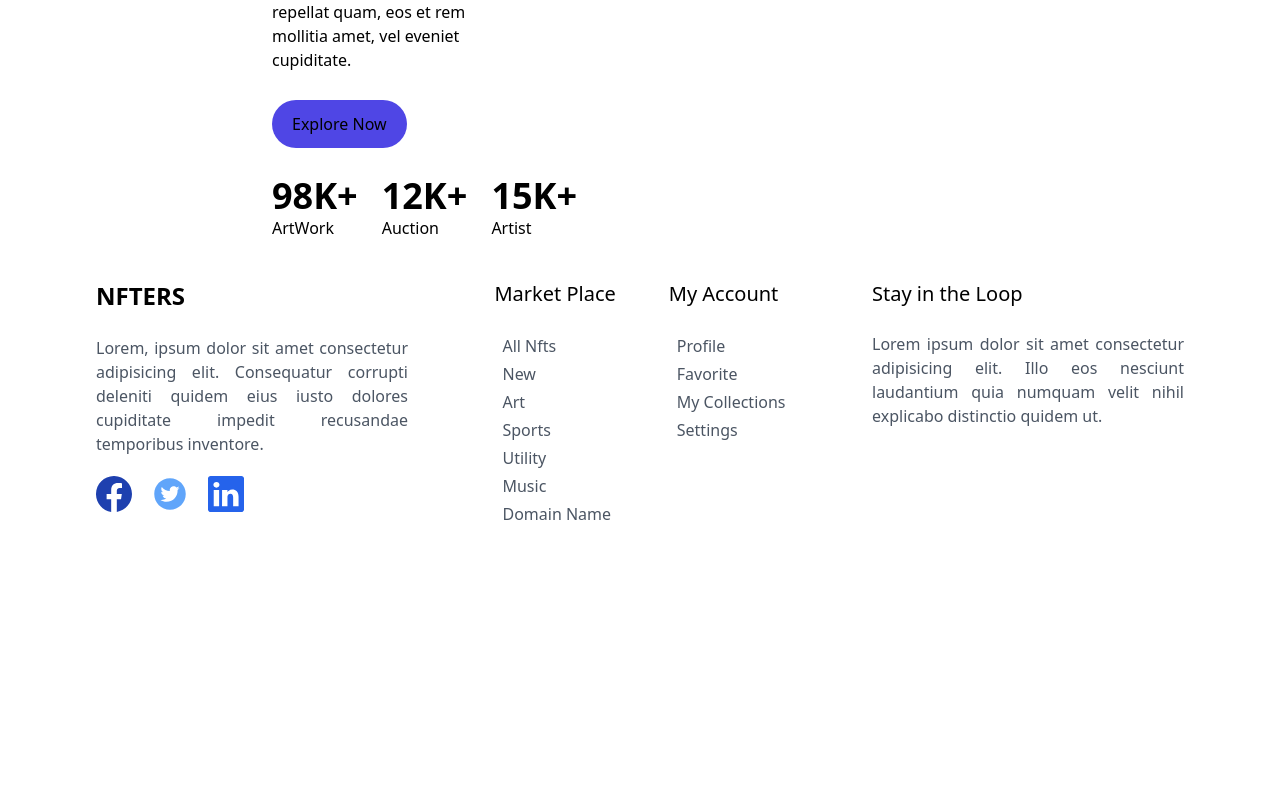
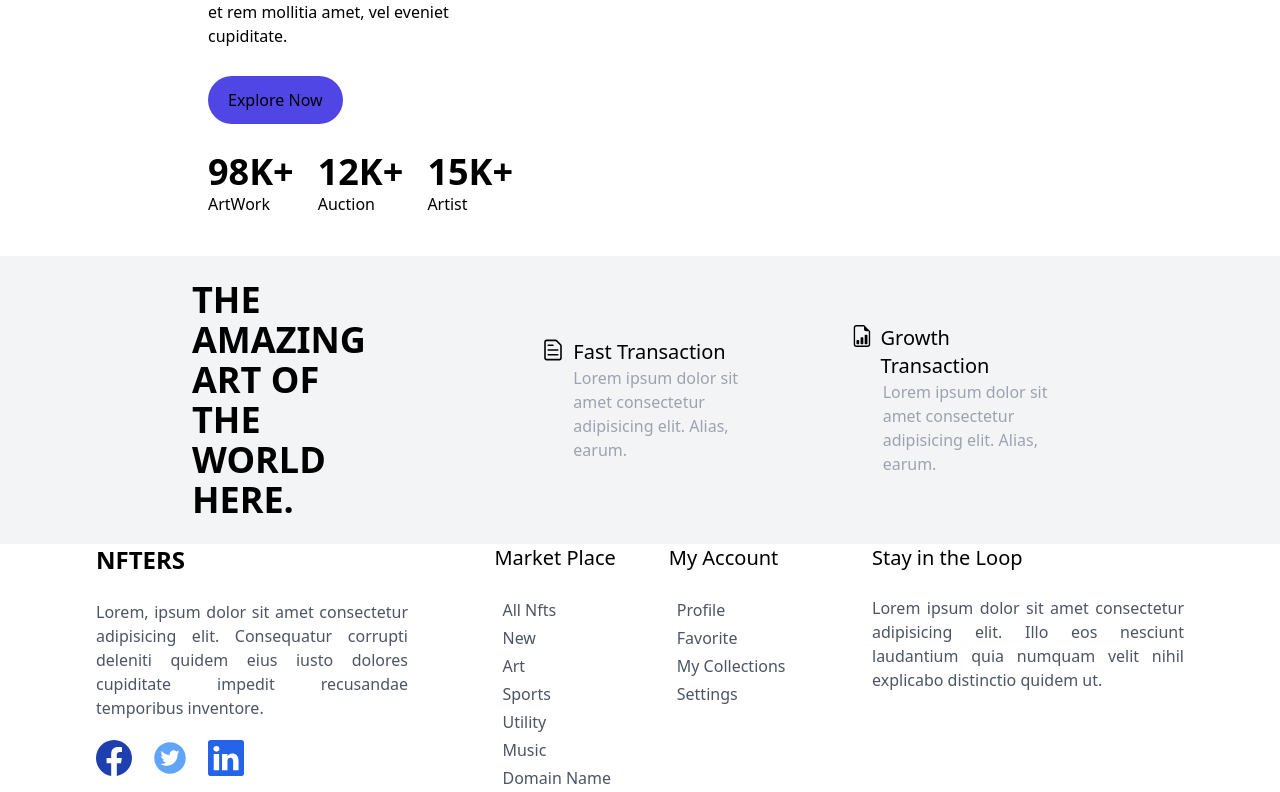
Before and after one commit to Sparrow48/nfters, a React (Create React App) app: page / in a window 1280 px wide. Shown: the part 546-1338 px from the top of the page. Before the commit the page ends 1074 px from the top, so only its background shows below. Built offline with nearby package versions, Linux system fonts and the light colour scheme.

Commit message:
Add description section.

```diff
--- /dev/null
+++ b/src/components/Description.jsx
@@ -0,0 +1,36 @@
+import React from 'react'
+import { RxFileText } from 'react-icons/rx';
+import { BsFileEarmarkBarGraph } from 'react-icons/bs';
+
+
+
+const Description = () => {
+    return (
+        <div className='bg-gray-100 '>
+            <div className='grid items-center gap-8 px-4 py-10 lg:grid-cols-3 lg:h-72 lg:px-48 lg:py-0'>
+
+                <div className=' px:10 lg:pr-20'>
+                    <p className='text-4xl font-bold uppercase'>The Amazing Art Of The World Here.</p>
+                </div>
+                <div className='px-10 '>
+                    <div className='flex gap-2 text-xl'>
+                        <RxFileText className='text-2xl ' />
+                        <h1 className='font-medium '>  Fast Transaction</h1>
+                    </div>
+                    <p className='pl-8 text-gray-400'>Lorem ipsum dolor sit amet consectetur adipisicing elit. Alias, earum.</p>
+                </div>
+                <div className='px-10 '>
+                    <div className='flex gap-2 text-xl'>
+                        <BsFileEarmarkBarGraph className='text-2xl ' />
+                        <h1 className='text-xl font-medium ' > Growth Transaction</h1>
+                    </div>
+                    <p className='pl-8 text-gray-400'>Lorem ipsum dolor sit amet consectetur adipisicing elit. Alias, earum.</p>
+
+                </div>
+
+            </div>
+        </div>
+    )
+}
+
+export default Description
--- a/src/components/Intro.jsx
+++ b/src/components/Intro.jsx
@@ -6,9 +6,9 @@ import Profile from './../assets/man.png'
 const Intro = () => {
     return (
         <div>
-            <div className='flex flex-col px-4 mx-auto my-10 lg:px-32 lg:grid lg:grid-cols-2 lg:gap-20 '>
-                <div className='w-3/4 pb-24 ml-48 lg:pb-0 lg:order-2'>
-                    <div className='container relative bg-white w-72 h-72'>
+            <div className='flex flex-col px-4 mx-auto my-10 lg:px-48 lg:grid lg:grid-cols-2 lg:gap-20 '>
+                <div className='w-3/4 pb-24 ml-20 lg:ml-48 lg:pb-0 lg:order-2'>
+                    <div className='container relative w-64 bg-white lg:w-72 h-72'>
                         <img src={nfts1} alt="" className='absolute top-0 w-full h-72 right-30 rounded-xl' />
                         <img src={nfts2} alt="" className='absolute top-0 w-full h-full right-10 rounded-xl' />
                         <img src={nfts1} alt="" className='absolute top-0 w-full h-full right-20 rounded-xl' />
--- a/src/components/Layout.jsx
+++ b/src/components/Layout.jsx
@@ -8,7 +8,7 @@ const Layout = ({ children }) => {
             <div>
                 <Navbar />
             </div >
-            <div className='px-32'>{children}</div>
+            <div >{children}</div>
             <div><BottomNav /></div>
         </div>
     )
--- a/src/pages/Home.jsx
+++ b/src/pages/Home.jsx
@@ -1,9 +1,13 @@
 import React from 'react'
 import Intro from '../components/Intro'
+import Description from '../components/Description'
 
 const Home = () => {
     return (
-        <div><Intro /></div>
+        <div className=''>
+            <Intro />
+            <Description />
+        </div>
     )
 }
 
```
